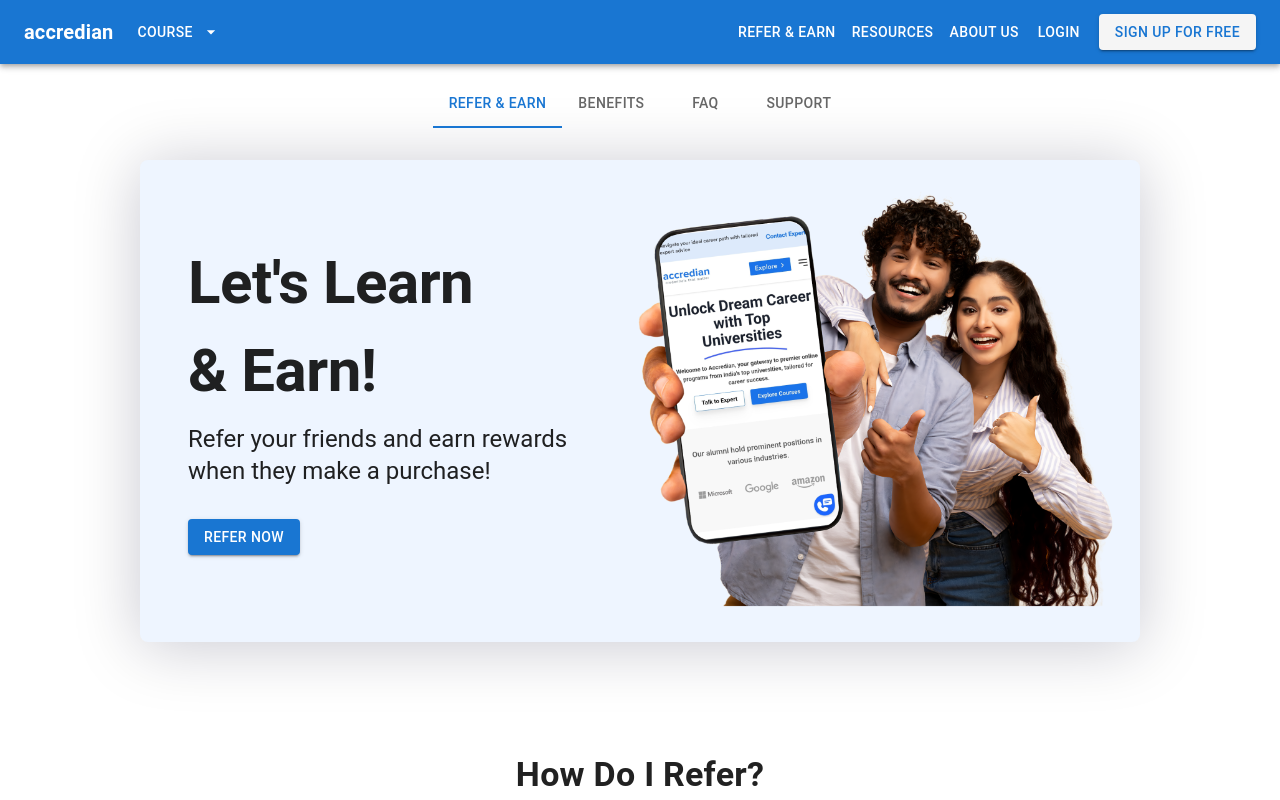
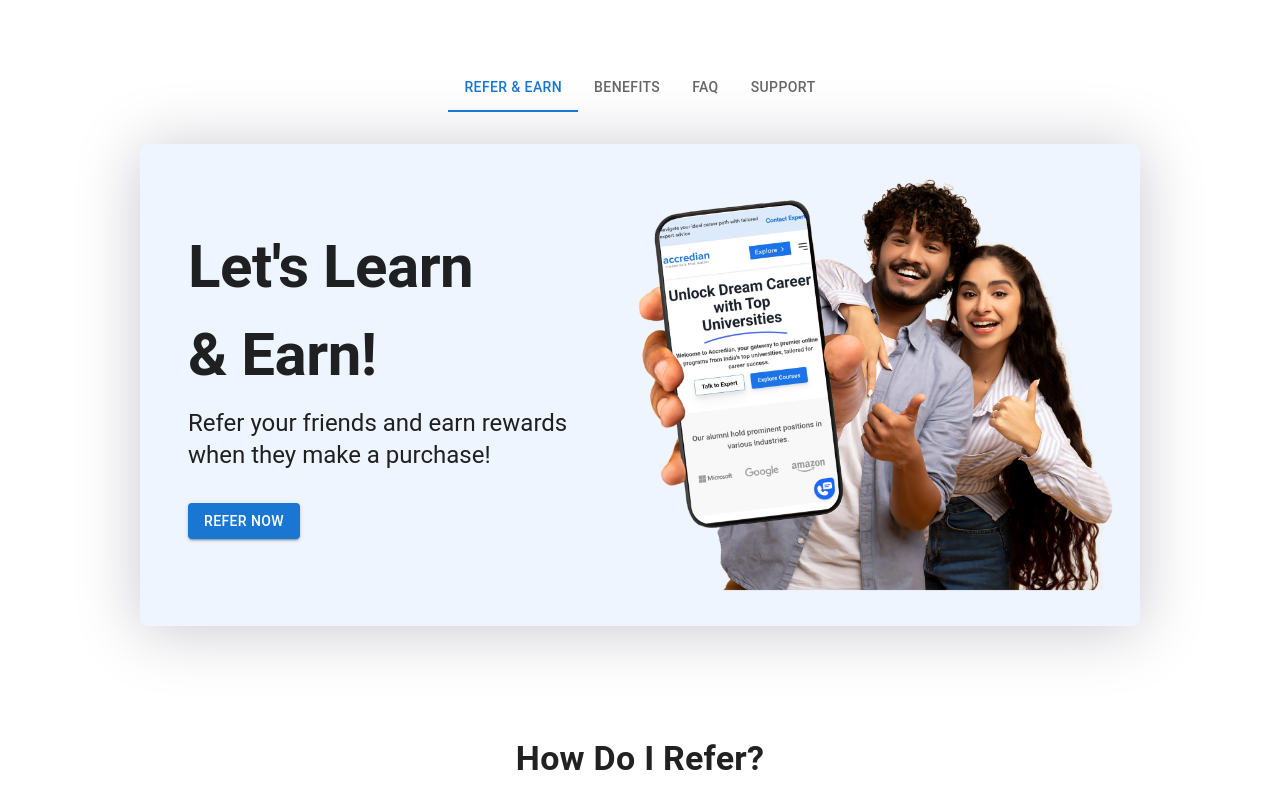
Before and after one commit to PrachiBhatt443/Accredian-frontend-task, a React (Create React App) app: page / in a window 1280 px wide. Shown: the top 800 px of the page. Built offline with nearby package versions, Linux system fonts and the light colour scheme.

Commit message:
Update Hero.jsx

```diff
--- a/src/components/Hero.jsx
+++ b/src/components/Hero.jsx
@@ -1,22 +1,23 @@
 import React from 'react';
-import { Container, Tabs, Tab, Box, Grid } from '@mui/material';
+import { Container, Tabs, Tab, Box, Grid , useMediaQuery , useTheme} from '@mui/material';
 import ReferralFormModal from './ReferralFormModal';
 import ReferEarn from './ReferEarn';
 import Benefits from './Benefits';
 import FAQ from './FAQ';
 import Support from './Support';
-import Navbar from './Navbar';
 import HowDoIRefer from './HowDoIRefer';
 
 const HeroSection = () => {
   const [open, setOpen] = React.useState(false);
   const [value, setValue] = React.useState(0);
 
+  const theme = useTheme();
   // Create refs for each section to scroll to
   const referEarnRef = React.useRef(null);
   const benefitsRef = React.useRef(null);
   const faqRef = React.useRef(null);
   const supportRef = React.useRef(null);
+  const isMobile = useMediaQuery(theme.breakpoints.down('sm'));
 
   const handleOpen = () => setOpen(true);
   const handleClose = () => setOpen(false);
@@ -42,9 +43,24 @@ const HeroSection = () => {
 
   return (
     <>
-      <Navbar />
-      <Container sx={{ textAlign: 'center', marginTop: 2 }}>
-        <Tabs value={value} onChange={handleChange} centered>
+      <Container sx={{ textAlign: 'center', marginTop: 8 }}>
+      <Tabs
+        value={value}
+        onChange={handleChange}
+        centered
+        sx={{
+          width: '100%',
+          '& .MuiTabs-flexContainer': {
+            flexDirection: isMobile ? 'column' : 'row',
+            justifyContent: 'center',
+          },
+          '& .MuiTab-root': {
+            minWidth: 'unset',
+            flex: isMobile ? '1 1 auto' : 'none',
+            padding: isMobile ? '8px 0' : '12px 16px',
+          },
+        }}
+      >
         <Tab label="Refer & Earn" />
         <Tab label="Benefits" />
         <Tab label="FAQ" />
```
Lines whose indentation alone changed are shown as unchanged.
